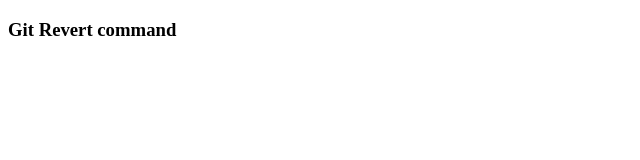
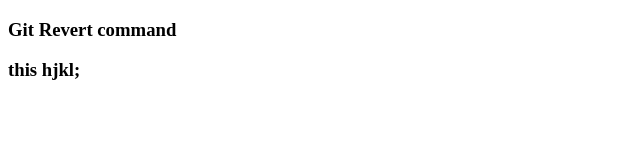
Before and after one commit to mamish12/Git-Revert-Command, a plain HTML site: page index.html in a window 1280 px wide. Shown: the whole page, without its empty margins (0-640 px from the left). Drawn offline with Linux system fonts and the light colour scheme.

Commit message:
revret fghjk

```diff
--- a/index.html
+++ b/index.html
@@ -7,5 +7,6 @@
 </head>
 <body>
     <h3>Git Revert command</h3>
+    <h3>this hjkl;</h3>
 </body>
 </html>
```
